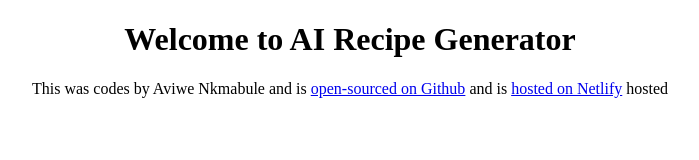
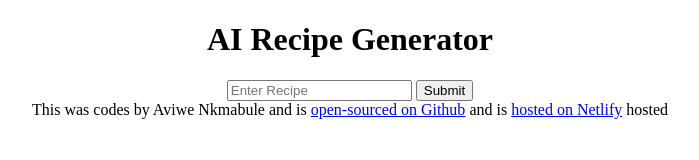
Before and after one commit to Aviwe-Nkambule/AI-generator, a plain HTML site: page index.html in a window 1280 px wide. Shown: the whole page, without its empty margins (290-989 px from the left). Drawn offline with Linux system fonts and the light colour scheme.

Commit message:
Added basic HTML

```diff
--- a/index.html
+++ b/index.html
@@ -7,7 +7,13 @@
     <title>AI Recipe Generator</title>
   </head>
   <body>
-    <h1>Welcome to AI Recipe Generator</h1>
+    <h1>AI Recipe Generator</h1>
+    <main>
+      <form>
+        <input type="text" placeholder="Enter Recipe" />
+        <input type="submit" />
+      </form>
+    </main>
 
     <footer>
       This was codes by Aviwe Nkmabule and is
```
